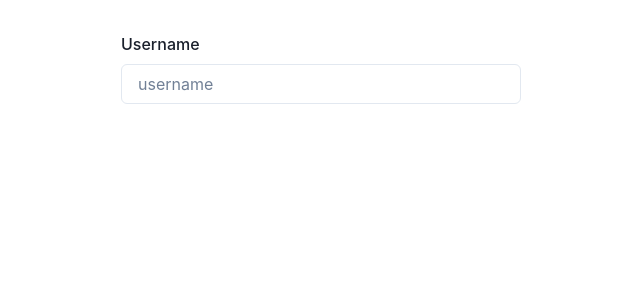
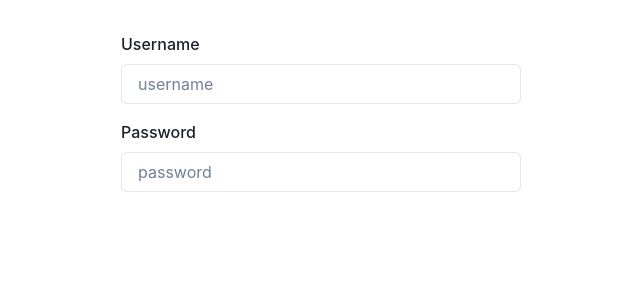
Before and after one commit to cesaroll/lireddit_web, a Next.js app: page /register in a window 1280 px wide. Shown: the top 300 px of the page, without its empty margins (319-959 px from the left). Built offline with nearby package versions, Linux system fonts and the light colour scheme.

Commit message:
Create input Field

```diff
--- /dev/null
+++ b/src/components/InputField.tsx
@@ -0,0 +1,29 @@
+import {
+  FormControl,
+  FormErrorMessage,
+  FormHelperText,
+  FormLabel,
+  Input,
+} from "@chakra-ui/react";
+import React, { InputHTMLAttributes } from "react";
+import { useField } from "formik";
+
+type InputFieldProps = InputHTMLAttributes<HTMLInputElement> & {
+  name: string;
+  label: string;
+  placeholder?: string;
+};
+
+const InputField: React.FC<InputFieldProps> = (props) => {
+  const [field, { error }] = useField(props);
+  const placeholder = props.placeholder ?? props.name;
+  return (
+    <FormControl isInvalid={!!error}>
+      <FormLabel htmlFor={field.name}>{props.label}</FormLabel>
+      <Input {...field} id={field.name} placeholder={placeholder} />
+      {error ? <FormErrorMessage>{error}</FormErrorMessage> : null}
+    </FormControl>
+  );
+};
+
+export default InputField;
--- a/src/pages/register.tsx
+++ b/src/pages/register.tsx
@@ -1,7 +1,8 @@
 import React from "react";
 import { Form, Formik } from "formik";
 import Wrapper from "../components/Wrapper";
-import { FormLabel, Input } from "@chakra-ui/react";
+import InputField from "../components/InputField";
+import { Box } from "@chakra-ui/react";
 
 interface registerProps {}
 
@@ -17,13 +18,10 @@
       >
         {({ values, handleChange }) => (
           <Form>
-            <FormLabel htmlFor="username">Username</FormLabel>
-            <Input
-              value={values.username}
-              onChange={handleChange}
-              id="username"
-              placeholder="username"
-            />
+            <InputField name="username" label="Username" />
+            <Box mt={4}>
+              <InputField name="password" label="Password" type="password" />
+            </Box>
           </Form>
         )}
       </Formik>
```
